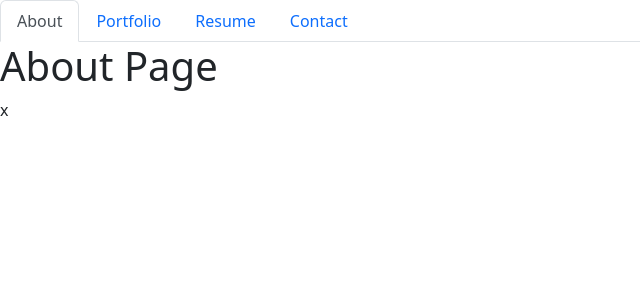
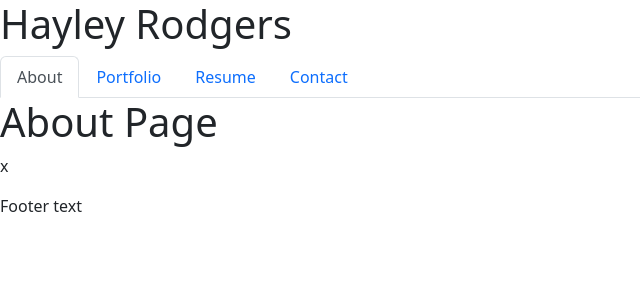
Before and after one commit to hayleyarodgers/portfolio, a React (Create React App) app: page / in a window 1280 px wide. Shown: the top 300 px of the page, without its empty margins (0-640 px from the left). Built offline with nearby package versions, Linux system fonts and the light colour scheme.

Commit message:
Finish building out fundamental component structure

```diff
--- a/src/App.js
+++ b/src/App.js
@@ -1,6 +1,12 @@
 import React from 'react';
-import PortfolioContainer from './components/PortfolioContainer';
+import Header from './components/Header';
+import Footer from './components/Footer';
 
-const App = () => <PortfolioContainer />;
-
-export default App;
+export default function App() {
+  return (
+    <div>
+      <Header />
+      <Footer />
+    </div>
+  );
+}
--- /dev/null
+++ b/src/components/Footer.js
@@ -0,0 +1,9 @@
+import React from 'react';
+
+export default function Footer() {
+  return (
+    <footer>
+      <p>Footer text</p>
+    </footer>
+  );
+}
--- a/src/components/PortfolioContainer.js
+++ b/src/components/Header.js
@@ -5,7 +5,7 @@ import Portfolio from './pages/Portfolio';
 import Resume from './pages/Resume';
 import Contact from './pages/Contact';
 
-export default function PortfolioContainer() {
+export default function Header() {
   const [currentPage, setCurrentPage] = useState('About');
 
   // Depending on the value of currentPage, the corresponding component is rendered.
@@ -27,11 +27,14 @@ export default function PortfolioContainer() {
 
   return (
     <div>
-      {/* Pass currentPage and the function to update it to Navigation. */}
-      <Navigation
-        currentPage={currentPage}
-        handlePageChange={handlePageChange}
-      />
+      <header>
+        <h1>Hayley Rodgers</h1>
+        {/* Pass currentPage and the function to update it to Navigation. */}
+        <Navigation
+          currentPage={currentPage}
+          handlePageChange={handlePageChange}
+        />
+      </header>
       {/* Return a component. */}
       {renderPage()}
     </div>
--- a/src/components/Navigation.js
+++ b/src/components/Navigation.js
@@ -1,7 +1,7 @@
 import React from 'react';
 
 // Destructure props object to get currentPage state variable and method for handling page change.
-function Navigation({ currentPage, handlePageChange }) {
+export default function Navigation({ currentPage, handlePageChange }) {
   return (
     <ul className="nav nav-tabs">
       <li className="nav-item">
@@ -51,5 +51,3 @@ function Navigation({ currentPage, handlePageChange }) {
     </ul>
   );
 }
-
-export default Navigation;
--- a/src/components/pages/Portfolio.js
+++ b/src/components/pages/Portfolio.js
@@ -1,10 +1,11 @@
 import React from 'react';
+import Project from './Project';
 
 export default function Portfolio() {
   return (
     <div>
       <h1>Portfolio Page</h1>
-      <p>x</p>
+      <Project />
     </div>
   );
 }
--- /dev/null
+++ b/src/components/pages/Project.js
@@ -0,0 +1,9 @@
+import React from 'react';
+
+export default function Project() {
+  return (
+    <div>
+      <p>Project tile</p>
+    </div>
+  );
+}
```
